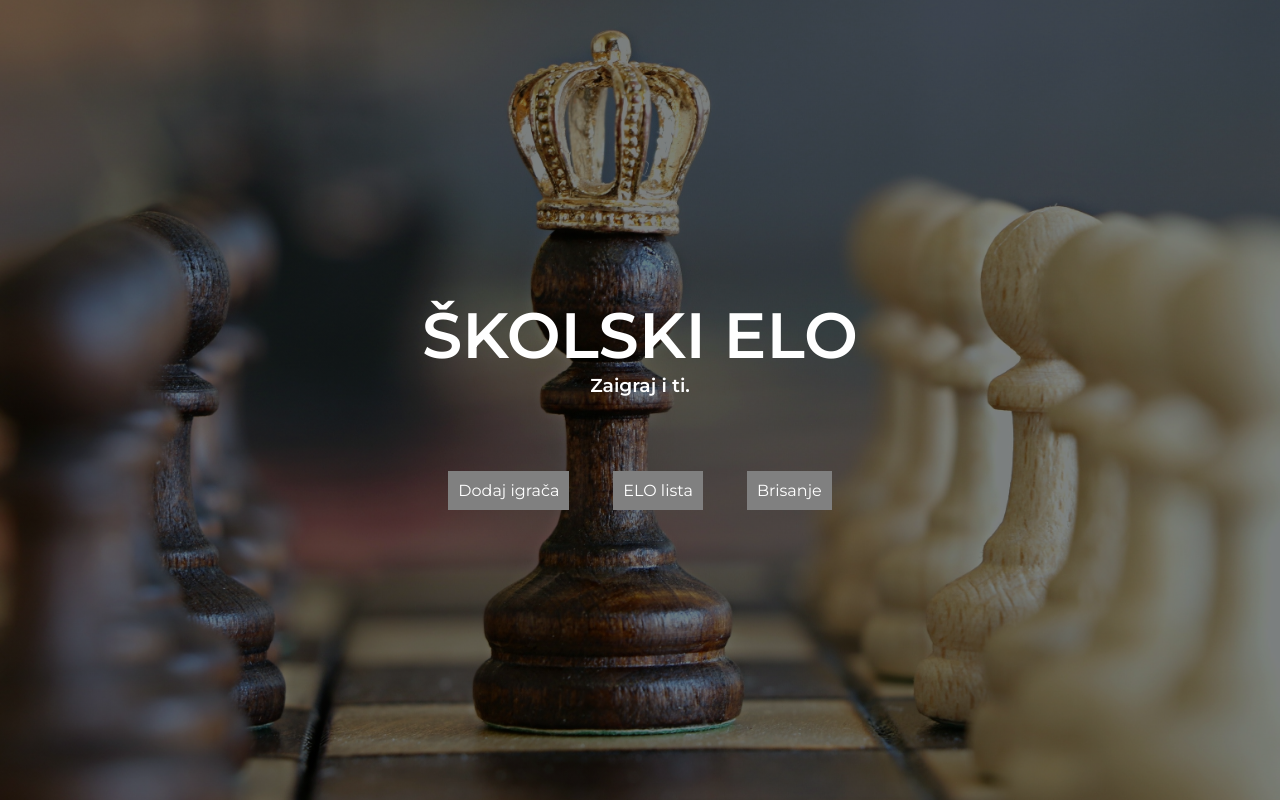
After one commit to mkruhoberec/skolskielo, a Flask app: page /index.html in a window 1280 px wide. The commit adds this page. Run offline with Flask 2, Linux system fonts and the light colour scheme.

Commit message:
Chessu
Chessu

```diff
--- a/main.py
+++ b/main.py
@@ -37,9 +37,13 @@ app = Flask(__name__)
 
 lista = []
 
+@app.route("/index.html")
+def index():
+    return render_template("index.html")
 
-@app.route("/home", methods=["POST", "GET"])
-def home():
+
+@app.route("/addplayer.html", methods=["POST", "GET"])
+def addplayer():
     if request.method == "POST":
         conn = sqlite3.connect('ucenici.db')
         c = conn.cursor()
@@ -52,13 +56,13 @@ def home():
         return render_template("addplayer.html")
 
 
-@app.route("/elo")
+@app.route("/elo.html")
 def elo():
     lista = get_ucenik()
     return render_template("elo.html", ucenik = lista)
 
 
-@app.route("/delete", methods=["POST", "GET"])
+@app.route("/delete.html", methods=["POST", "GET"])
 def delete():
     if request.method == "POST":
         conn = sqlite3.connect('ucenici.db')
@@ -72,7 +76,7 @@ def delete():
         return render_template("delete.html", ucenik = lista)
 
 
-@app.route("/match", methods=["POST", "GET"])
+@app.route("/match.html", methods=["POST", "GET"])
 def match():
     if request.method == "POST":
         conn = sqlite3.connect('ucenici.db')
--- /dev/null
+++ b/static/css/style.css
@@ -0,0 +1,111 @@
+* {
+    font-family: 'Montserrat', sans-serif;
+    padding: 0;
+    margin: 0;
+    box-sizing: border-box;
+}
+
+.showcase {
+    background: linear-gradient(rgba(0, 0, 0, 0.5), rgba(0, 0, 0, 0.5)), url('/static/images/sah-banner.jpg') no-repeat center/cover;
+    height: 100vh;
+    display: flex;
+    flex-direction: column;
+    align-items: center;
+    justify-content: center;
+    text-align: center;
+}
+
+.showcase-inner h1 {
+    font-size: 4rem;
+    color: white;
+    font-style: normal;
+}
+
+.showcase-inner h3 {
+    color: white;
+}
+
+.navigation tr {
+    margin-top: 80px;
+    float: left;
+}
+
+.navigation tr a {
+    color: white;
+    text-decoration: none;
+    background: grey;
+    margin: 20px;
+    padding: 10px;
+    transition-duration: 0.4s;
+}
+
+.navigation a:hover {
+    background: black;
+    box-shadow: 0 12px 16px 0 rgba(0, 0, 0, 0.24), 0 17px 50px 0 rgba(0, 0, 0, 0.19);
+}
+
+.container {
+    background: url('/static/images/chess-white.jpg') no-repeat center/cover;
+    height: 100vh;
+    display: flex;
+}
+
+.container a {
+    font-style: italic;
+    text-decoration: none;
+    color: black;
+    font-size: 25px;
+    float: left;
+}
+
+.container a img {
+    width: 20px;
+    height: 20px;
+}
+
+.container-data {
+    display: flex;
+    flex-direction: column;
+    align-items: center;
+    justify-content: center;
+    text-align: center;
+    margin-top: 50px;
+    margin-left: 350px;
+}
+
+input[type=text],
+select {
+    width: 100%;
+    padding: 12px 20px;
+    margin: 8px 0;
+    display: inline-block;
+    border: 1px solid #ccc;
+    border-radius: 4px;
+    box-sizing: border-box;
+}
+
+input[type=submit] {
+    width: 100%;
+    background-color: black;
+    ;
+    color: white;
+    padding: 14px 20px;
+    margin: 8px 0;
+    border: none;
+    border-radius: 4px;
+    cursor: pointer;
+}
+
+input[type=submit]:hover {
+    background-color: purple;
+}
+
+.container-data div {
+    border-radius: 5px;
+    background-color: #f2f2f2;
+    padding: 20px;
+}
+
+section .elo {
+    background: #f2f2f2;
+}
--- /dev/null
+++ b/templates/index.html
@@ -0,0 +1,35 @@
+<!DOCTYPE html>
+<html>
+<head>
+    <title>E L O</title>
+    <link rel="stylesheet" type="text/css" href={{ url_for('static', filename='css/style.css') }}>
+    <link href="https://fonts.googleapis.com/css2?family=Montserrat:ital,wght@0,200;0,400;0,500;0,600;1,300&display=swap" rel="stylesheet">
+</head>
+<body>
+    <section class="showcase">
+        <div class="showcase-inner">
+            <h1>ŠKOLSKI ELO</h1>
+            <h3>Zaigraj i ti.</h3>
+        </div>
+        <div class="navigation">
+          <table>
+            <tr>
+              <td>
+                <a href="addplayer.html">Dodaj igrača</a><!-- u href dodati linkove ukoliko rade-->
+              </td>
+            </tr>
+            <tr>
+              <td>
+                <a href="elo.html">ELO lista</a>
+              </td>
+            </tr>
+            <tr>
+              <td>
+                <a href="delete.html">Brisanje</a>
+              </td>
+            </tr>
+          </table>
+        </div>
+      </section>
+</body>
+</html>
```
Also changed, not shown: templates/addplayer.html (+24 -10 lines), templates/delete.html (+16 -4 lines), templates/elo.html (+20 -7 lines), templates/match.html (+19 -4 lines), static/images/chess-white.jpg (added), static/images/home-solid.svg (added), static/images/sah-banner.jpg (added), ucenici.db.
